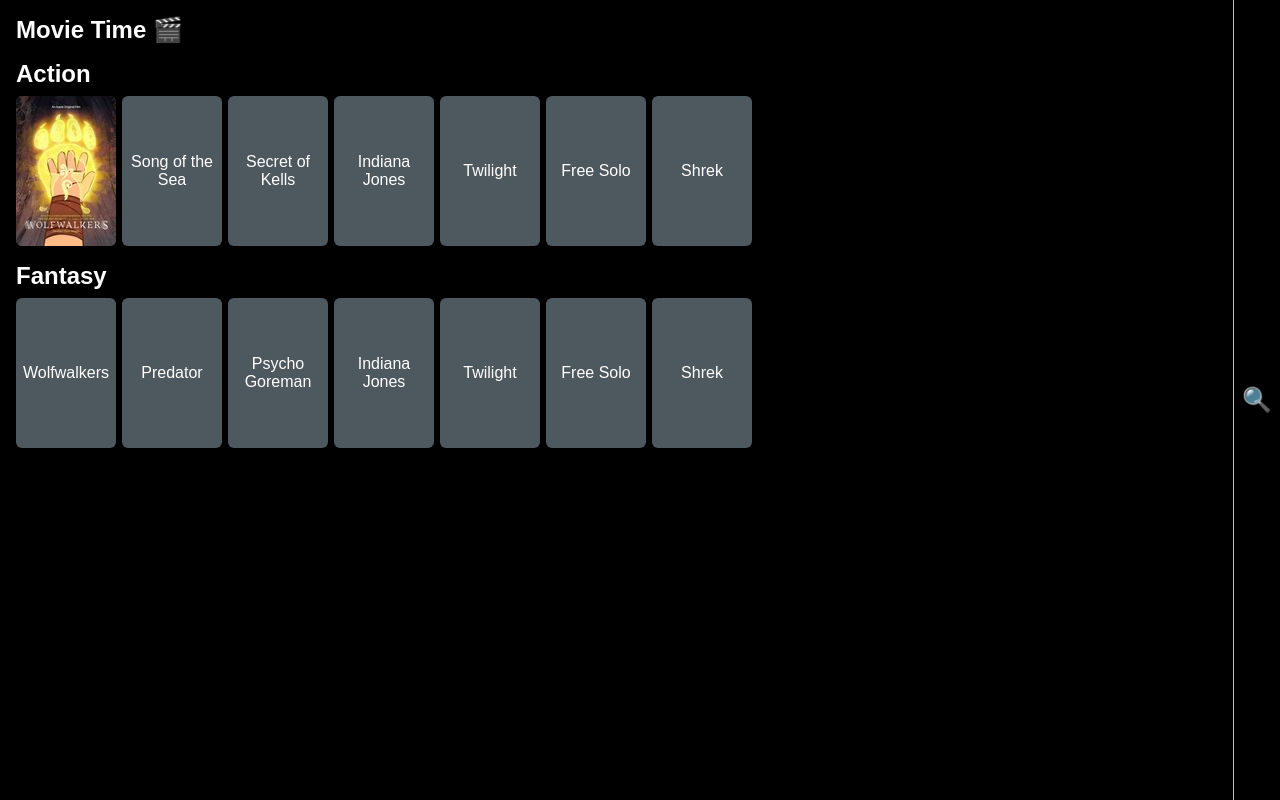
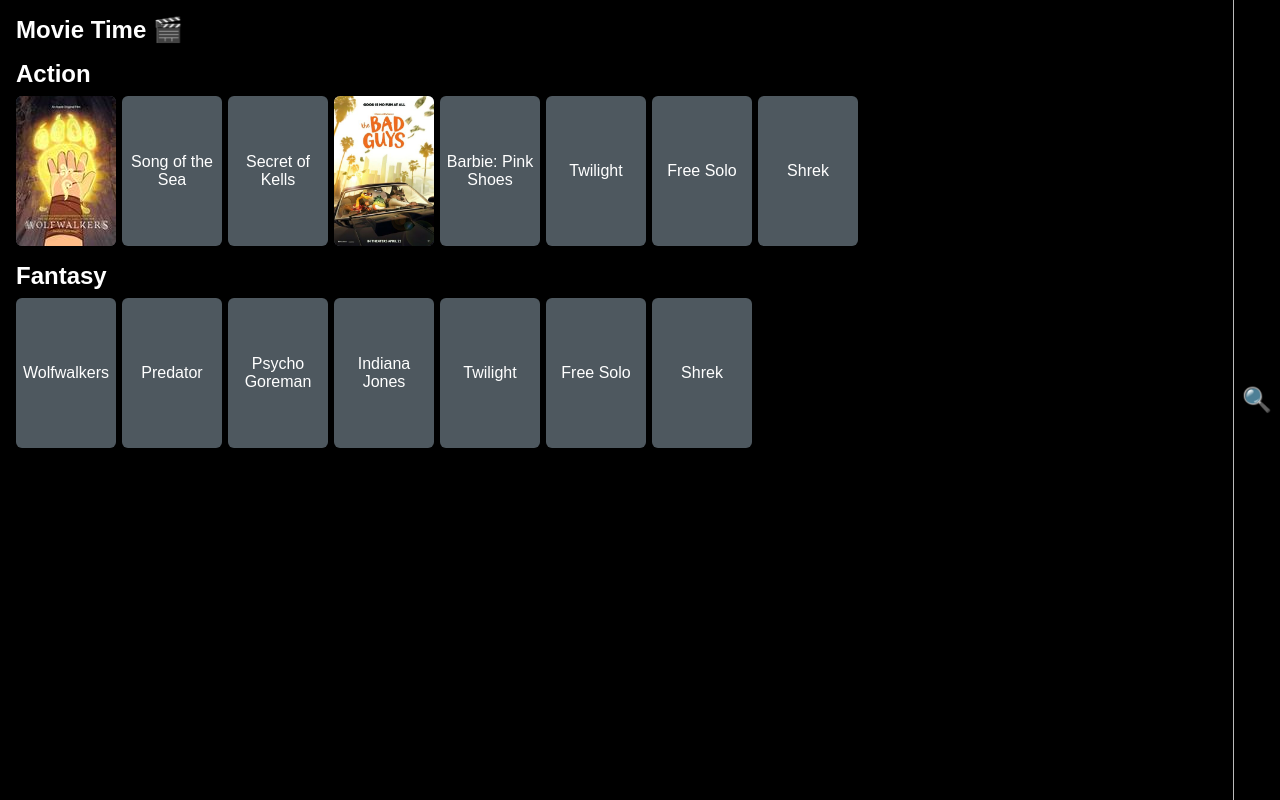
Before and after one commit to hyrumwhite/home-video-server, a website with bundled scripts: page public/index.html in a window 1280 px wide. Built offline with nearby package versions, Linux system fonts and the light colour scheme; grey boxes are pictures that could not be loaded.

Commit message:
minor updates

```diff
--- a/index.js
+++ b/index.js
@@ -1,7 +1,7 @@
 import express from "express";
 import { videolist } from "./videolist.js";
 import { videostream } from "./videostream.js";
-import { uploadVideo } from "./uploadVideo.js";
+// import { uploadVideo } from "./uploadVideo.js";
 import { resolve } from "path";
 import compression from "compression";
 import { v4 as uuidv4 } from "uuid";
@@ -27,7 +27,7 @@
 
 const PORT = 8089;
 
-app.post("/video", videoUpload, uploadVideo);
+// app.post("/video", videoUpload, uploadVideo);
 app.get("/video", videolist);
 app.get("/video/:filename", videostream);
 app.get("/upload", (req, res) => {
--- a/public/components/GenreSliders.css
+++ b/public/components/GenreSliders.css
@@ -24,6 +24,11 @@
 	overflow: hidden;
 }
 
+nav.GenreSlider a img {
+	object-fit: fill;
+	height: 150px;
+}
+
 nav.GenreSlider .horizontal-scroller {
 	display: flex;
 	align-items: flex-start;
--- a/public/components/GenreSliders.js
+++ b/public/components/GenreSliders.js
@@ -14,7 +14,8 @@
 						{ name: "Wolfwalkers", id: "wolfwalkers", thumbnail: true },
 						{ name: "Song of the Sea", id: "songofthesea" },
 						{ name: "Secret of Kells", id: "secretofkells" },
-            { name: "Indiana Jones", id: 12347 },
+						{ name: "The Bad Guys", id: "badguys", thumbnail: true },
+						{ name: "Barbie: Pink Shoes", id: "barbieinthepinkshoes" },
 						{ name: "Twilight", id: 1238 },
 						{ name: "Free Solo", id: 1239 },
 						{ name: "Shrek", id: 1240 },
```
Also changed, not shown: public/thumbnails/badguys.jpg (added). Lines whose indentation alone changed are shown as unchanged.
